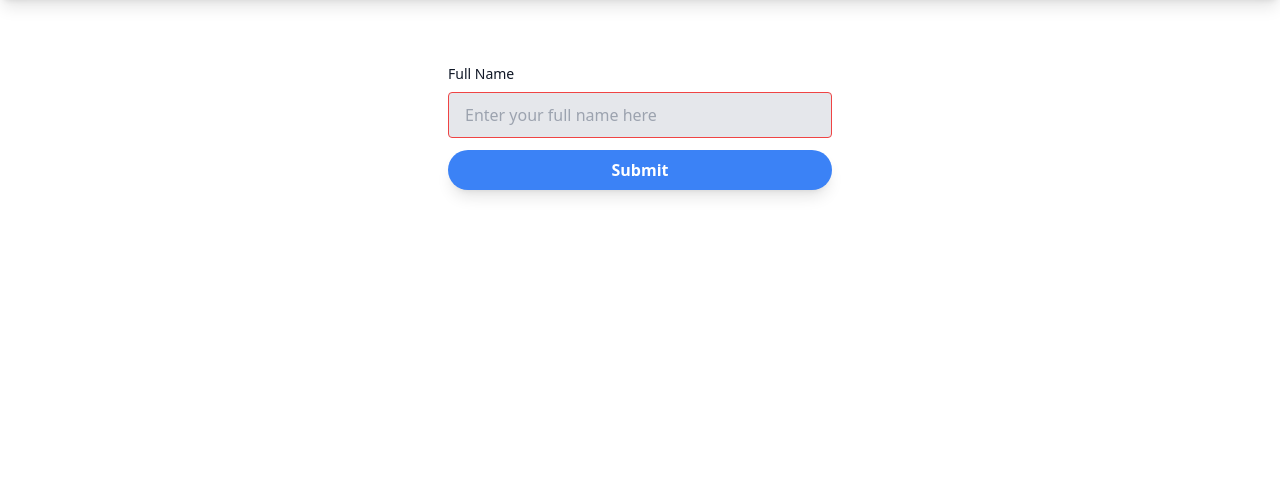
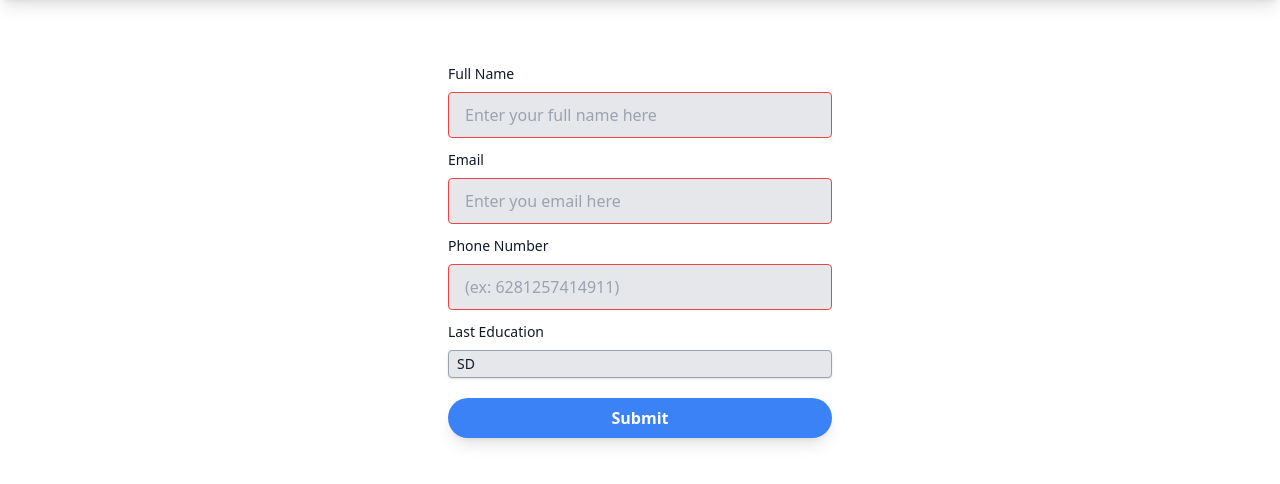
Before and after one commit to khairiyaputrii/Information-Security-Group-Project, a Flask app: page /data_form in a window 1280 px wide. Shown: the part 64-548 px from the top of the page. Run offline with Flask 3, Linux system fonts and the light colour scheme; the visitor is signed in with stand-in values (Sample User, id 1); some libraries are stand-ins or nearby versions.

Commit message:
storing all meta data

```diff
--- a/app.py
+++ b/app.py
@@ -131,10 +131,9 @@ def data_form():
 
     if request.method == 'POST':
         full_name = request.form['full_name']
-        # email = request.form['email']
-        # phone_number = request.form['phone_number']
-        # last_education = request.form['last_education']
-        # enc_dec_method = request.form['enc_dec_method']
+        email = request.form['email']
+        phone_number = request.form['phone_number']
+        last_education = request.form['last_education']
 
         connection = create_connection()
         cursor = connection.cursor()
@@ -152,23 +151,24 @@ def data_form():
             fullnameAES = encrypt_message_aes(keyAES, full_name)
             fullnameDES = encrypt_message_des(keyDES, full_name)
             fullnameARC4 = encrypt_message_arc4(keyARC4, full_name)
+            emailAES = encrypt_message_aes(keyAES, email)
+            emailDES = encrypt_message_des(keyDES, email)
+            emailARC4 = encrypt_message_arc4(keyARC4, email)
+            phonenumberAES = encrypt_message_aes(keyAES, phone_number)
+            phonenumberDES = encrypt_message_des(keyDES, phone_number)
+            phonenumberARC4 = encrypt_message_arc4(keyARC4, phone_number)
+            lasteducationAES = encrypt_message_aes(keyAES, last_education)
+            lasteducationDES = encrypt_message_des(keyDES, last_education)
+            lasteducationARC4 = encrypt_message_arc4(keyARC4, last_education)
+
             end_time_enc = time.perf_counter()
 
+            # CHECK DATA EXISTANCE
             cursor.execute("SELECT id FROM fullnames WHERE user_id = %s", (user_id,))
             existing_data = cursor.fetchone()
 
-            # insert_data_query = """
-            # INSERT INTO fullnames (
-            #     fullnameAES,
-            #     fullnameDES,
-            #     fullnameARC4,
-            #     user_id
-            # ) VALUES (%s, %s, %s, %s)
-            # """
-            # data = (fullnameAES, fullnameDES, fullnameARC4, user_id)
-            # cursor.execute(insert_data_query, data)
-
             if existing_data:
+                # FULLNAMES
                 update_data_query = """
                 UPDATE fullnames
                 SET fullnameAES = %s, fullnameDES = %s, fullnameARC4 = %s
@@ -176,7 +176,32 @@ def data_form():
                 """
                 update_data = (fullnameAES, fullnameDES, fullnameARC4, user_id)
                 cursor.execute(update_data_query, update_data)
+                # EMAILS
+                update_data_query = """
+                UPDATE emails
+                SET emailAES = %s, emailDES = %s, emailARC4 = %s
+                WHERE user_id = %s
+                """
+                update_data = (emailAES, emailDES, emailARC4, user_id)
+                cursor.execute(update_data_query, update_data)
+                # PHONENUMBERS
+                update_data_query = """
+                UPDATE phonenumbers
+                SET phonenumberAES = %s, phonenumberDES = %s, phonenumberARC4 = %s
+                WHERE user_id = %s
+                """
+                update_data = (phonenumberAES, phonenumberDES, phonenumberARC4, user_id)
+                cursor.execute(update_data_query, update_data)
+                # LASTEDUCATIONS
+                update_data_query = """
+                UPDATE lasteducations
+                SET lasteducationAES = %s, lasteducationDES = %s, lasteducationARC4 = %s
+                WHERE user_id = %s
+                """
+                update_data = (lasteducationAES, lasteducationDES, lasteducationARC4, user_id)
+                cursor.execute(update_data_query, update_data)
             else:
+                # FULLNAMES
                 insert_data_query = """
                 INSERT INTO fullnames (
                     fullnameAES,
@@ -186,6 +211,39 @@ def data_form():
                 ) VALUES (%s, %s, %s, %s)
                 """
                 data = (fullnameAES, fullnameDES, fullnameARC4, user_id)
+                cursor.execute(insert_data_query, data)
+                # EMAILS
+                insert_data_query = """
+                INSERT INTO emails (
+                    emailAES,
+                    emailDES,
+                    emailARC4,
+                    user_id
+                ) VALUES (%s, %s, %s, %s)
+                """
+                data = (emailAES, emailDES, emailARC4, user_id)
+                cursor.execute(insert_data_query, data)
+                # PHONENUMBERS
+                insert_data_query = """
+                INSERT INTO phonenumbers (
+                    phonenumberAES,
+                    phonenumberDES,
+                    phonenumberARC4,
+                    user_id
+                ) VALUES (%s, %s, %s, %s)
+                """
+                data = (phonenumberAES, phonenumberDES, phonenumberARC4, user_id)
+                cursor.execute(insert_data_query, data)
+                # LASTEDUCATIONS
+                insert_data_query = """
+                INSERT INTO lasteducations (
+                    lasteducationAES,
+                    lasteducationDES,
+                    lasteducationARC4,
+                    user_id
+                ) VALUES (%s, %s, %s, %s)
+                """
+                data = (lasteducationAES, lasteducationDES, lasteducationARC4, user_id)
                 cursor.execute(insert_data_query, data)
 
             connection.commit()
--- a/templates/data_form.html
+++ b/templates/data_form.html
@@ -44,19 +44,19 @@
             <input type="text" id="full_name" name="full_name" class="appearance-none block w-96 bg-gray-200 text-gray-700 border border-red-500 rounded py-3 px-4 mb-3 leading-tight focus:outline-none focus:bg-white" required placeholder="Enter your full name here">
         </div>
 
-        <!-- <div>
+        <div>
             <label for="email" class="block mb-2 text-sm font-medium text-gray-900 dark:text-black">Email</label>
             <input type="email" id="email" name="email" class="appearance-none block w-96 bg-gray-200 text-gray-700 border
             border-red-500 rounded py-3 px-4 mb-3 leading-tight focus:outline-none focus:bg-white" required placeholder="Enter you email here">
-        </div> -->
+        </div>
 
-        <!-- <div>
+        <div>
             <label for="phone_number" class="block mb-2 text-sm font-medium text-gray-900 dark:text-black" >Phone Number</label>
             <input type="tel" id="phone_number" name="phone_number" pattern="[0-9]{11,13}" class="appearance-none block w-96 bg-gray-200 text-gray-700 border
             border-red-500 rounded py-3 px-4 mb-3 leading-tight focus:outline-none focus:bg-white" required placeholder="(ex: 6281257414911)">
-        </div> -->
+        </div>
 
-        <!-- <div class="block mb-5 text-sm font-medium text-gray-900 dark:text-black">
+        <div class="block mb-5 text-sm font-medium text-gray-900 dark:text-black">
             <div class="inline-block relative">
                 <div class="flex flex-col gap-2">
                     <label class="mr-3" for="last_education">Last Education</label>
@@ -70,7 +70,7 @@
                     </select>
                 </div>
             </div>
-        </div> -->
+        </div>
 
         <!-- Add a file input field for PDF upload with a maximum size of 5MB -->
         <!-- <div class="flex flex-col gap-2 block mb-5 w-96 text-sm font-medium text-gray-900 dark:text-black">
```
